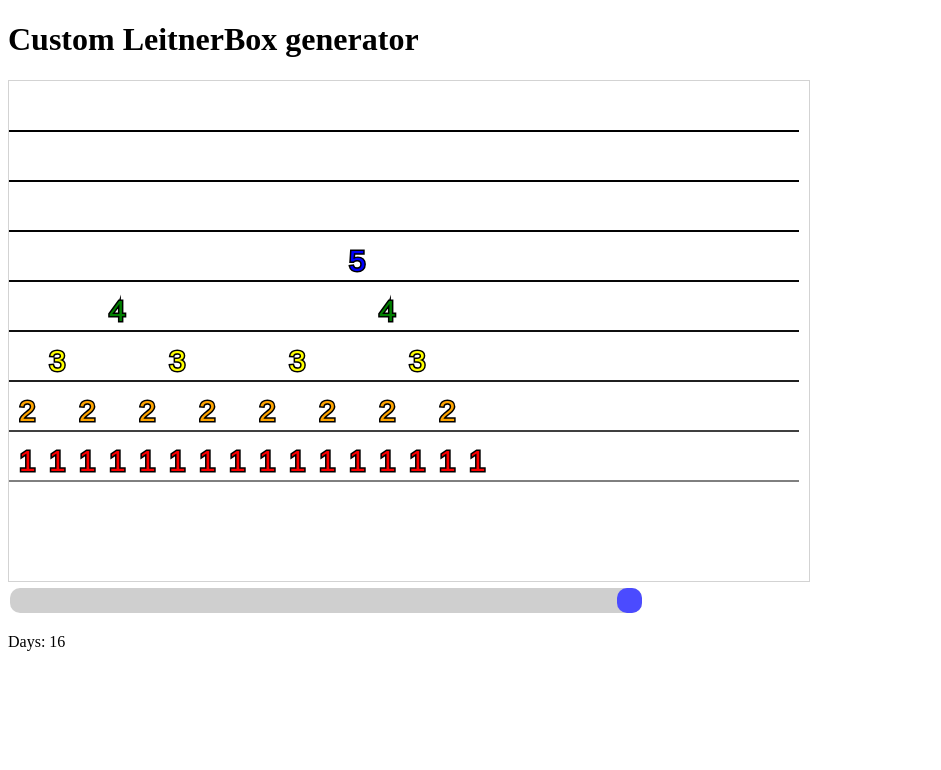
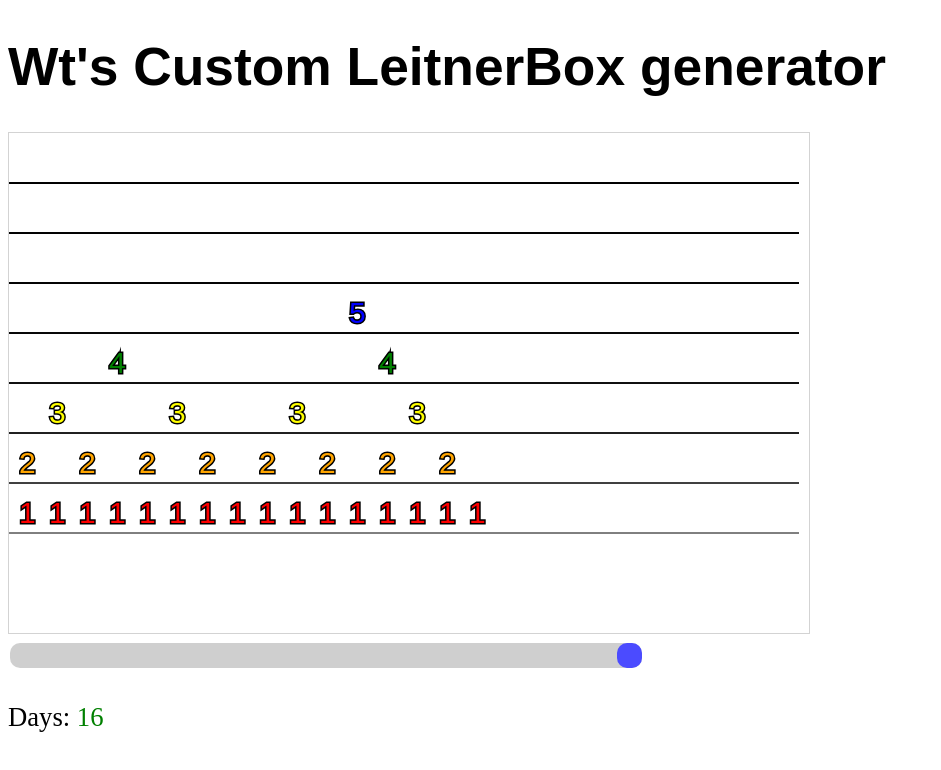
Before and after one commit to LowwTone/LeitnerBoxxer, a plain HTML site: page index.html in a window 1280 px wide. Shown: the whole page, without its empty margins (0-941 px from the left). Drawn offline with Linux system fonts and the light colour scheme.

Commit message:
added little bit of css for basic layout

```diff
--- a/index.html
+++ b/index.html
@@ -5,7 +5,7 @@
 <link rel="stylesheet" href="styles.css">
 </head>
 <body>
-<h1>Custom LeitnerBox generator</h1>
+<h1>Wt's Custom LeitnerBox generator</h1>
 
 <canvas id="myCanvas" width="800" height="500" style="border:1px solid #d3d3d3;">
 Your browser does not support the HTML canvas tag.</canvas>
--- a/styles.css
+++ b/styles.css
@@ -27,3 +27,15 @@
   background: #00f;
   cursor: pointer;
 }
+
+html {
+	font-size: 20pt;
+}
+
+h1 {
+	font-family: sans-serif;
+}
+
+#sliderValueDisplay {
+	color: green;
+}
```
